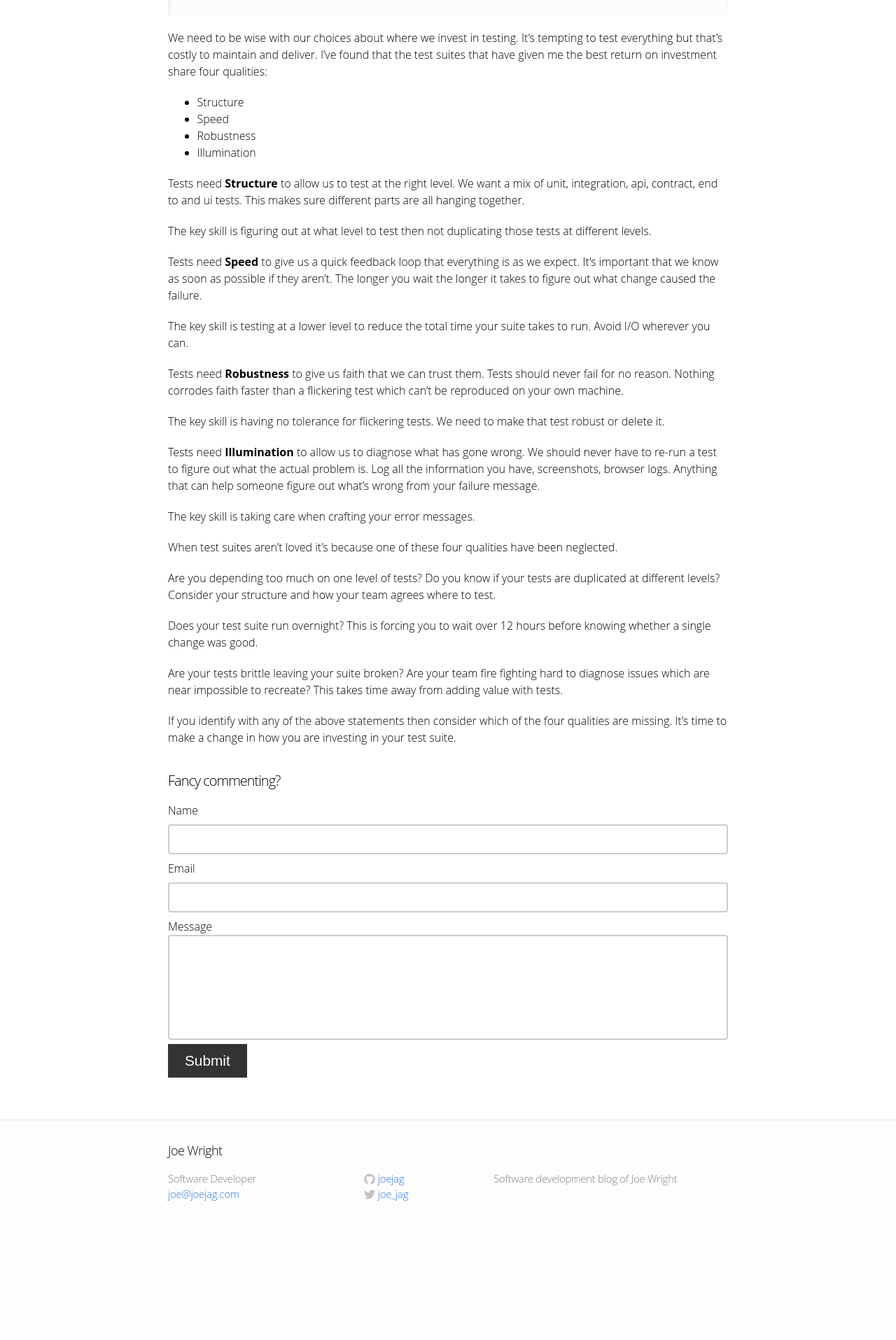
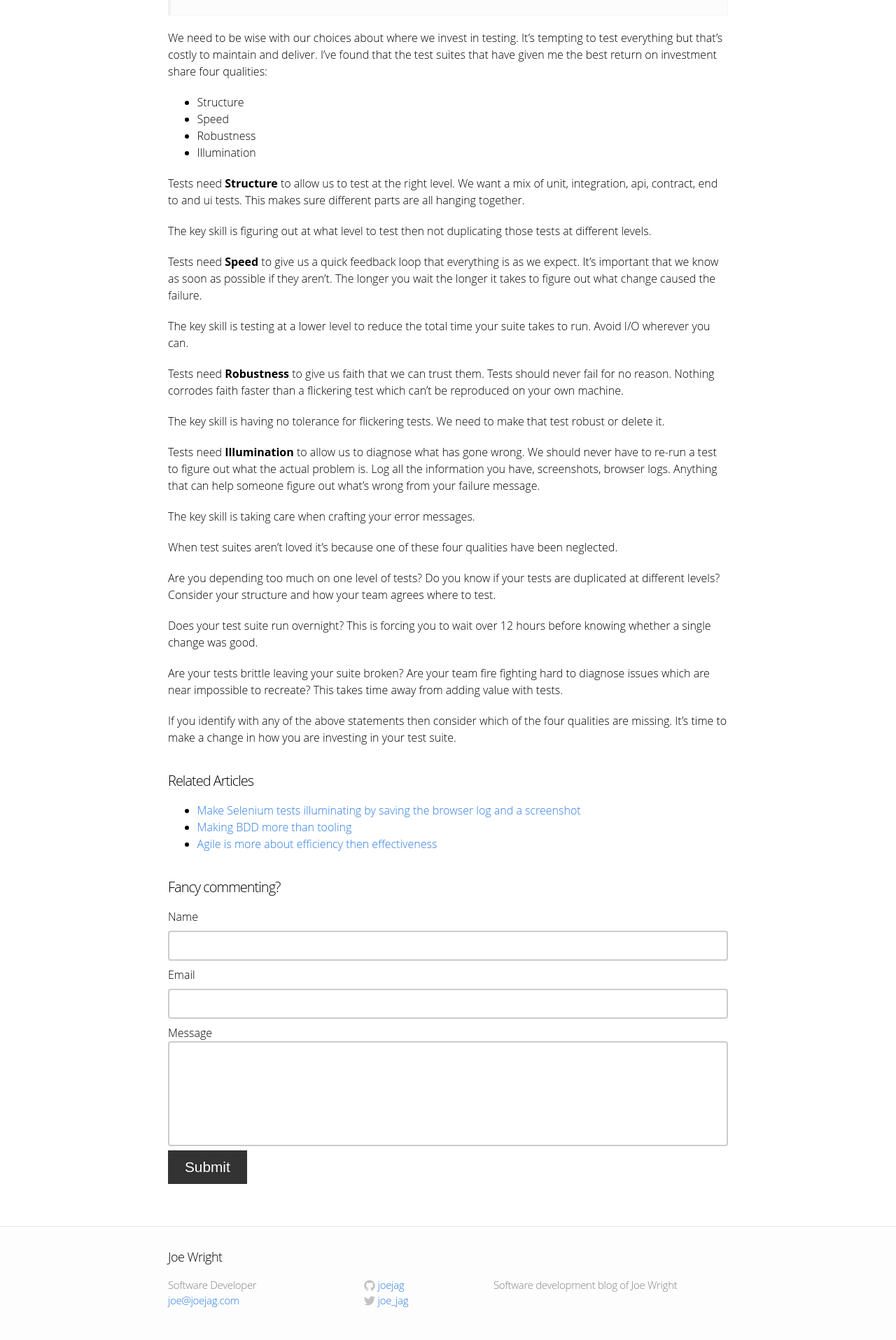
Before and after one commit to joejag/techblog, a Jekyll site: the page built from _posts/2018-01-21-the-four-qualities-of-a-good-test-suite.md, in a window 1280 px wide. Shown: the part 896-2811 px from the top of the page at 70% size. Built offline with Jekyll 4.4.1, drawn with Linux system fonts in a browser that asks for light colours; before the commit the page ends 2659 px from its top, so only the background shows below that.

Commit message:
related posts

```diff
--- a/_includes/footer.html
+++ b/_includes/footer.html
@@ -60,7 +60,6 @@
 
 </footer>
 
-
 <script type="text/javascript">
 
 var _gaq = _gaq || [];
--- a/_includes/head.html
+++ b/_includes/head.html
@@ -8,6 +8,6 @@
     <link rel="canonical" href="{{ page.url | replace:'index.html','' | prepend: site.baseurl | prepend: site.url }}">
 
     <!-- Custom CSS -->
-    <link rel="stylesheet" href="{{ "/css/main.css" | prepend: site.baseurl }}">
+    <link rel="stylesheet" href="{{ "/assets/main.css" | prepend: site.baseurl }}">
 
 </head>
--- /dev/null
+++ b/_includes/related.html
@@ -0,0 +1,10 @@
+{% if page.related %}
+      <div>
+        <h4>Related Articles</h4>
+        <ul>
+          {% for related in page.related %}
+         <li><a href="{{ related.url }}">{{ related.title }}</a></li>
+          {% endfor %}
+        </ul>
+      </div>
+{% endif %}
--- a/_layouts/post.html
+++ b/_layouts/post.html
@@ -11,8 +11,7 @@ layout: default
   <article class="post-content">
   {{ content }}
 
-  <related-posts />
-
+  {% include related.html %}
   {% include comments.html %}
 
   </article>
--- a/_posts/2018-01-21-the-four-qualities-of-a-good-test-suite.md
+++ b/_posts/2018-01-21-the-four-qualities-of-a-good-test-suite.md
@@ -1,6 +1,14 @@
 ---
 layout: post
 title: "Four qualities that underpin an effective test suite"
+related:
+    - title: 'Make Selenium tests illuminating by saving the browser log and a screenshot'
+      url: '/2018/saving-screenshots-and-browser-logs-with-selenium.html'
+    - title: 'Making BDD more than tooling'
+      url: '/2018/bdd-acquisition-models.html'
+    - title: 'Agile is more about efficiency then effectiveness'
+      url: '/2013/agile-is-more-about-efficiency-than-effectiveness.html'
+
 ---
 
 <img width="100%" src="{{ site.url }}/assets/2018/traffic_light_covers.jpg"/>
```
Also changed, not shown: _posts/2018-01-23-saving-screenshots-and-browser-logs-with-selenium.md (+7 -0 lines), _posts/2018-01-28-bdd-acquisition-models.md (+7 -0 lines), assets/main.css (renamed from css/main.css).
